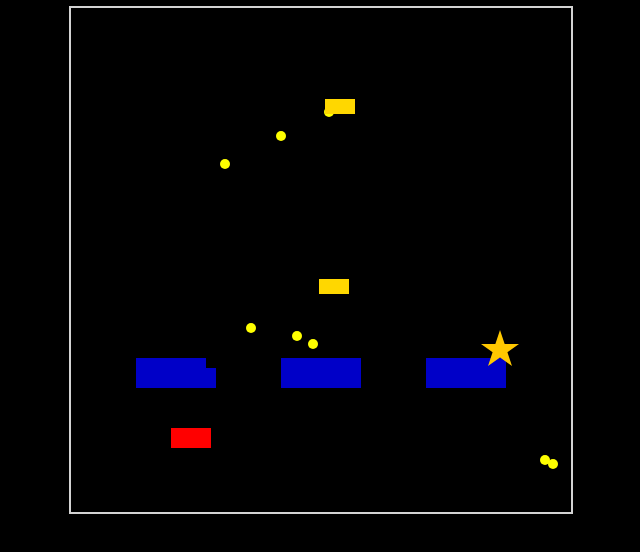
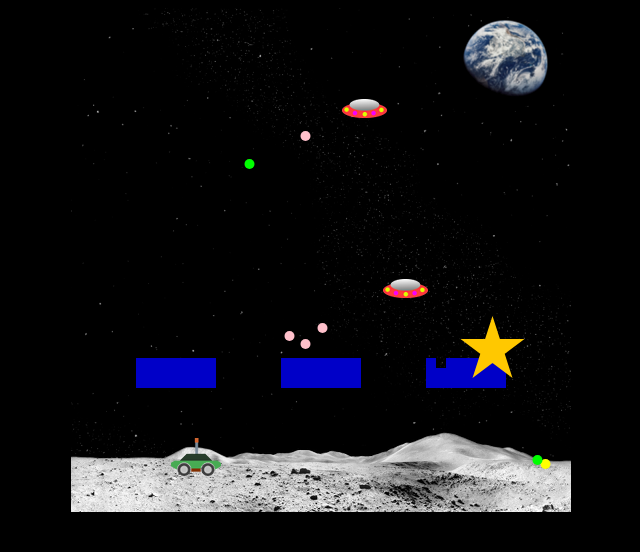
Before and after one commit to philmander/save-the-moon, a website built with webpack: page public/index.html in a window 1280 px wide. Shown: the whole page, without its empty margins (319-959 px from the left). Built offline with nearby package versions, Linux system fonts and the light colour scheme.

Commit message:
Graphics

```diff
--- a/public/index.html
+++ b/public/index.html
@@ -9,7 +9,9 @@
             .wrap {
                 width: 500px;
                 margin: 0 auto;
-                outline: 2px solid lightgray;
+                background: url(earth.png), url(surface.png), url(space.png);
+                background-repeat: no-repeat, no-repeat, no-repeat;
+                background-position: top right, bottom center, 0 0;
             }
         </style>
     </head>
--- a/src/core/Game.ts
+++ b/src/core/Game.ts
@@ -34,7 +34,7 @@ export default class Game {
         this.canvas = <HTMLCanvasElement>document.getElementById('canvas');
 		this.canvas.width = parseInt(this.canvas.style.width);
         this.canvas.height = parseInt(this.canvas.style.height);
-        this.canvas.style.backgroundColor = 'black';
+        //this.canvas.style.backgroundColor = 'black';
         this.ctx = this.canvas.getContext('2d');
 
         // set up a rendering buffer
@@ -50,7 +50,7 @@ export default class Game {
         this.shelterSet = new Set();
         this.explosionSet = new Set();
 
-        this.gun = createGun(100, 420);
+        this.gun = createGun(100, 430);
 
         // setup the shelter blocks
         for(let y = 350; y < 380; y += 10) {
@@ -108,7 +108,6 @@ export default class Game {
                 this.bombSet.add(bomb);
             }
 
-            //move
             moveOrRemove(invader, this.invaderSet);
         }
 
@@ -207,8 +206,6 @@ export default class Game {
             }
         }
 
-        this.gun.draw(ctx);
-
         this.ctx.clearRect(0, 0, this.canvas.width, this.canvas.height);
         this.ctx.drawImage(this.buffer, 0, 0);
     }
--- a/src/sprites/Bomb.ts
+++ b/src/sprites/Bomb.ts
@@ -5,7 +5,15 @@ export default function(x: number, y: number) {
     return new Bomb(x, y);
 }
 
+const colors = [
+    'yellow',
+    'lime',
+    'pink',
+];
+
 export class Bomb extends BaseSprite implements Sprite {
+
+    private color: string = colors[Math.floor(Math.random() * (2 - 0 + 1))];
 
     constructor(x: number, y: number) {
         super();
@@ -29,7 +37,7 @@ export class Bomb extends BaseSprite implements Sprite {
     public draw(ctx: CanvasRenderingContext2D): void {
         ctx.beginPath();
         ctx.arc(this.x + (this.width / 2), this.y + (this.height / 2), this.width / 2, 0, 2 * Math.PI, false);
-        ctx.fillStyle = 'rgb(255, 255, 0)';
+        ctx.fillStyle = this.color;
         ctx.fill();
     }
 }
--- a/src/sprites/Gun.ts
+++ b/src/sprites/Gun.ts
@@ -1,12 +1,21 @@
 import Sprite from '../core/Sprite';
 import BaseSprite from '../core/BaseSprite';
-import createMissile, { Missile } from './Missile';
+import createMissile from './Missile';
 import FiringSprite from '../core/FiringSprite';
 import ControllableSprite, { SpriteControl } from '../core/ControllableSprite';
+import gunImage from '../images/gun.png';
 
 export default function(x: number, y: number) {
     return new Gun(x, y);
 }
+
+// could loading an image be any more convoluted?
+let bitmap: ImageBitmap = null;
+let image = new Image();
+image.onload = async function loadImage() {
+    bitmap = await createImageBitmap(image, 0, 0, 50, 38);
+}
+image.src = gunImage;
 
 export class Gun extends BaseSprite implements FiringSprite, ControllableSprite {
 
@@ -18,8 +27,8 @@ export class Gun extends BaseSprite implements FiringSprite, ControllableSprite
         this._x = x;
         this._y = y;
 
-        this._width = 40;
-        this._height = 20;
+        this._width = 50;
+        this._height = 38;
 
         this._dx = 15;
         this._dy = 0;
@@ -55,7 +64,8 @@ export class Gun extends BaseSprite implements FiringSprite, ControllableSprite
     }
 
     public draw(ctx: CanvasRenderingContext2D): void {
-        ctx.fillStyle =  'red';
-        ctx.fillRect(this.x, this.y, this.width, this.height);
+        if(bitmap) {
+            ctx.drawImage(bitmap, this.x, this.y);
+        }
     }
 }
--- a/src/sprites/Invader.ts
+++ b/src/sprites/Invader.ts
@@ -3,21 +3,27 @@ import BaseSprite from '../core/BaseSprite';
 import createBomb, { Bomb } from './Bomb';
 import FiringSprite from '../core/FiringSprite';
 import sound from '../sounds/invader.mp3';
-
+import gunImage from '../images/invader.png';
 
 export default function() {
     return new Invader();
 }
 
+// could loading an image be any more convoluted?
+let bitmap: ImageBitmap = null;
+let image = new Image();
+image.onload = async function loadImage() {
+    bitmap = await createImageBitmap(image, 0, 0, 45, 19);
+}
+image.src = gunImage;
+
 export class Invader extends BaseSprite implements FiringSprite {
-
-    private points: Array<Array<number>> = [];
 
     constructor() {
         super();
 
-        this._width = 30;
-        this._height = 15;
+        this._width = 45;
+        this._height = 19;
 
         this._dx = 8;
         this._dy = 1;
@@ -60,7 +66,8 @@ export class Invader extends BaseSprite implements FiringSprite {
     }
 
     public draw(ctx: CanvasRenderingContext2D): void {
-        ctx.fillStyle =  'gold';
-        ctx.fillRect(this.x, this.y, this.width, this.height);
+        if(bitmap) {
+            ctx.drawImage(bitmap, this.x, this.y);
+        }
     }
 }
--- a/webpack.config.js
+++ b/webpack.config.js
@@ -12,7 +12,7 @@ module.exports = {
         /\.tsx?$/
       ],
       use: {
-        loader: 'url-loader',
+        loader: 'file-loader',
         options: {
             limit: 1024,
             name: '[name].[ext]',
```
Also changed, not shown: public/earth.png (added), public/gun.png (added), public/invader.png (added), public/space.png (added), public/surface.png (added), src/images/gun.png (added), src/images/invader.png (added).
